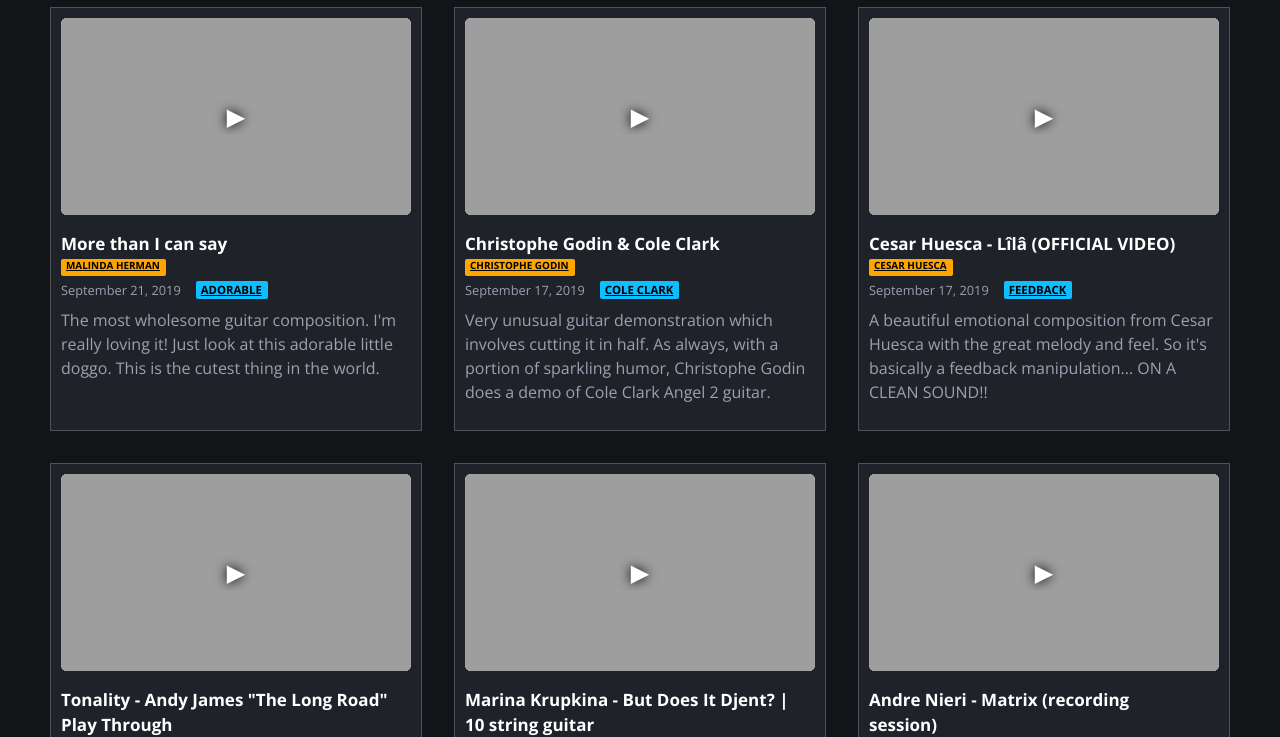
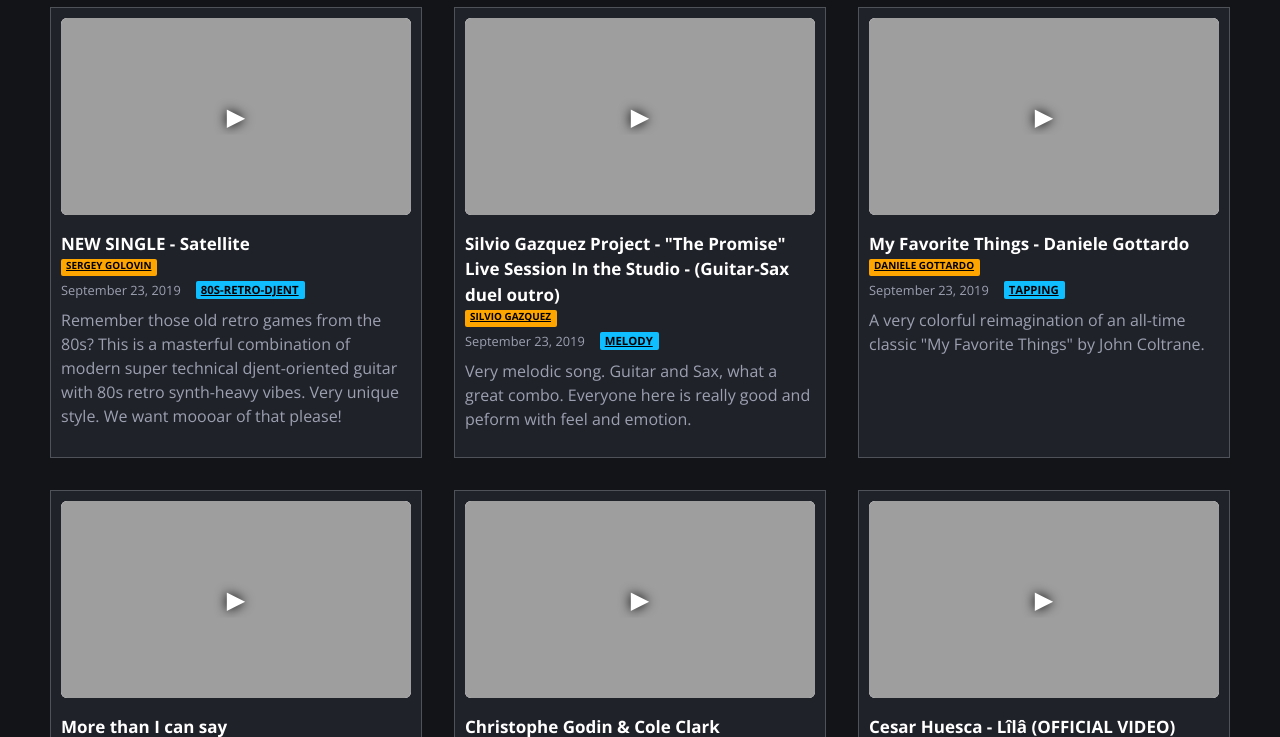
Before and after one commit to owlypixel/gatsby-paginated-video-blog, a Gatsby site: page / in a window 1280 px wide. Shown: the part 63-800 px from the top of the page. Built offline with nearby package versions, Linux system fonts and the light colour scheme; Gatsby itself is replaced by a stand-in of ours.

Commit message:
update videos

```diff
--- /dev/null
+++ b/content/blog/daniele-gottardo-my-favorite-things/index.md
@@ -0,0 +1,8 @@
+---
+title: My Favorite Things - Daniele Gottardo
+date: "2019-09-23T16:48:00.169Z"
+description: A very colorful reimagination of an all-time classic "My Favorite Things" by John Coltrane.
+videoSrcURL: 'https://www.youtube.com/embed/YkX9RGrc2Os'
+tags: ['tapping']
+categories: ['Daniele Gottardo']
+---
--- /dev/null
+++ b/content/blog/sergey-golovin-satellite/index.md
@@ -0,0 +1,8 @@
+---
+title: NEW SINGLE - Satellite
+date: "2019-09-23T23:06:00.169Z"
+description: Remember those old retro games from the 80s? This is a masterful combination of modern super technical djent-oriented guitar with 80s retro synth-heavy vibes. Very unique style. We want moooar of that please!
+videoSrcURL: 'https://www.youtube.com/embed/xeJStX-SY3I'
+tags: ['80s-retro-djent']
+categories: ['Sergey Golovin']
+---
--- /dev/null
+++ b/content/blog/silvio-gazquez-the-promise/index.md
@@ -0,0 +1,8 @@
+---
+title: Silvio Gazquez Project - "The Promise" Live Session In the Studio - (Guitar-Sax duel outro)
+date: "2019-09-23T22:49:32.169Z"
+description: Very melodic song. Guitar and Sax, what a great combo. Everyone here is really good and peform with feel and emotion.
+videoSrcURL: 'https://www.youtube.com/embed/_yS9BK83wDM'
+tags: ['melody']
+categories: ['Silvio Gazquez']
+---
--- a/src/pages/about.js
+++ b/src/pages/about.js
@@ -10,7 +10,7 @@ const About = ({data}) => {
       <div className="outer-page-wrap">
         <h1 className="blog-heading">About</h1>
         <p>There are a lot of great guitar players in the world. My friend is one of them. I call him simply Guitar God. We both share the same obsession - guitar. </p>
-        <p>Once in a while, he gets me out of my boring mundane workaholic life and we travel to the capital city to see some cool concert. Just recently it was a Paul Gilbert concert. I still can't quite recover from that.</p>
+        <p>Once in a while, he gets me out of my predictable workaholic life and we travel to the capital city to see some cool concert. Just recently it was a Paul Gilbert concert. I still can't quite recover from that.</p>
         <p>When we meet we usually spend hours discussing new videos that have emerged on the internet. "Have you seen this crazy dude playing this incredible riff on his new 7-string Ibanez?". "Oh, let me show this video, insane melodic improvisation, you're gonna love it!". This is the type of conversations that happen on our way to the concert.</p>
         <p>There are so many cool new guitar videos being uploaded every day, that sometimes we both struggle to find a video that we came across earlier.</p>
         <p>Since I work on the web, I decided to create a place where I'll be posting all interesting guitar-related videos. </p>
```
